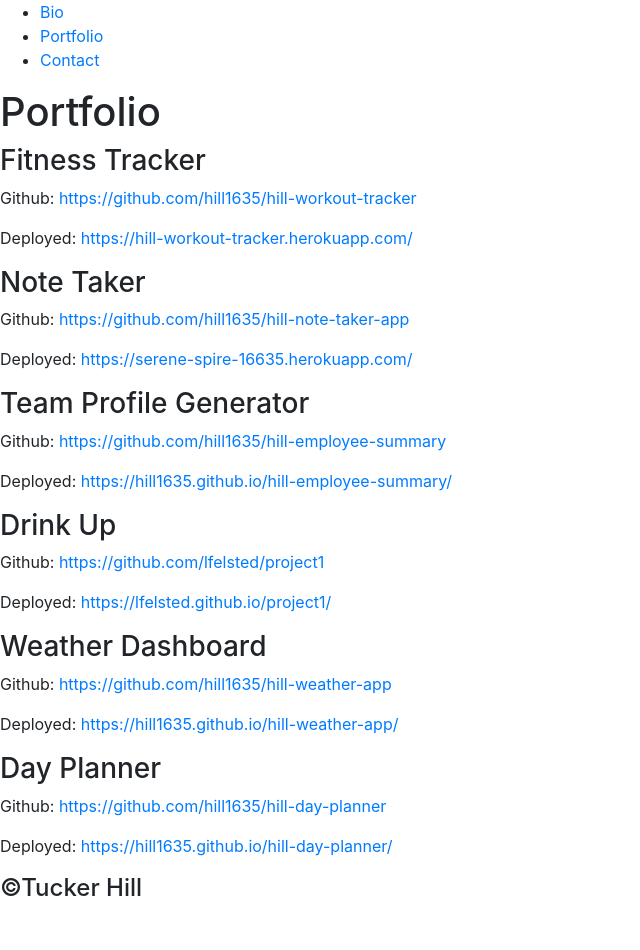
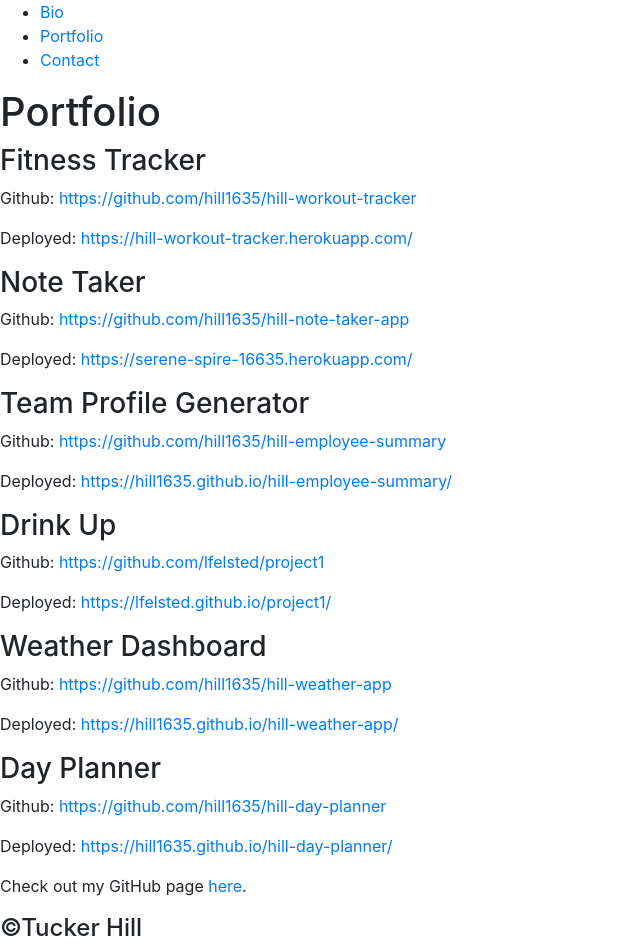
Before and after one commit to hill1635/hill-react-portfolio, a React (Create React App) app: page /portfolio in a window 1280 px wide. Shown: the whole page, without its empty margins (0-640 px from the left). Before the commit the page ends 910 px from the top, so only its background shows below. Built offline with nearby package versions, Linux system fonts and the light colour scheme.

Commit message:
GitHub link added.

```diff
--- a/src/components/pages/Portfolio.js
+++ b/src/components/pages/Portfolio.js
@@ -6,6 +6,7 @@ function Portfolio() {
         <div>
             <h1>Portfolio</h1>
             <Project />
+            <p>Check out my GitHub page <a href="https://github.com/hill1635">here</a>.</p>
         </div>
     );
 }
```
